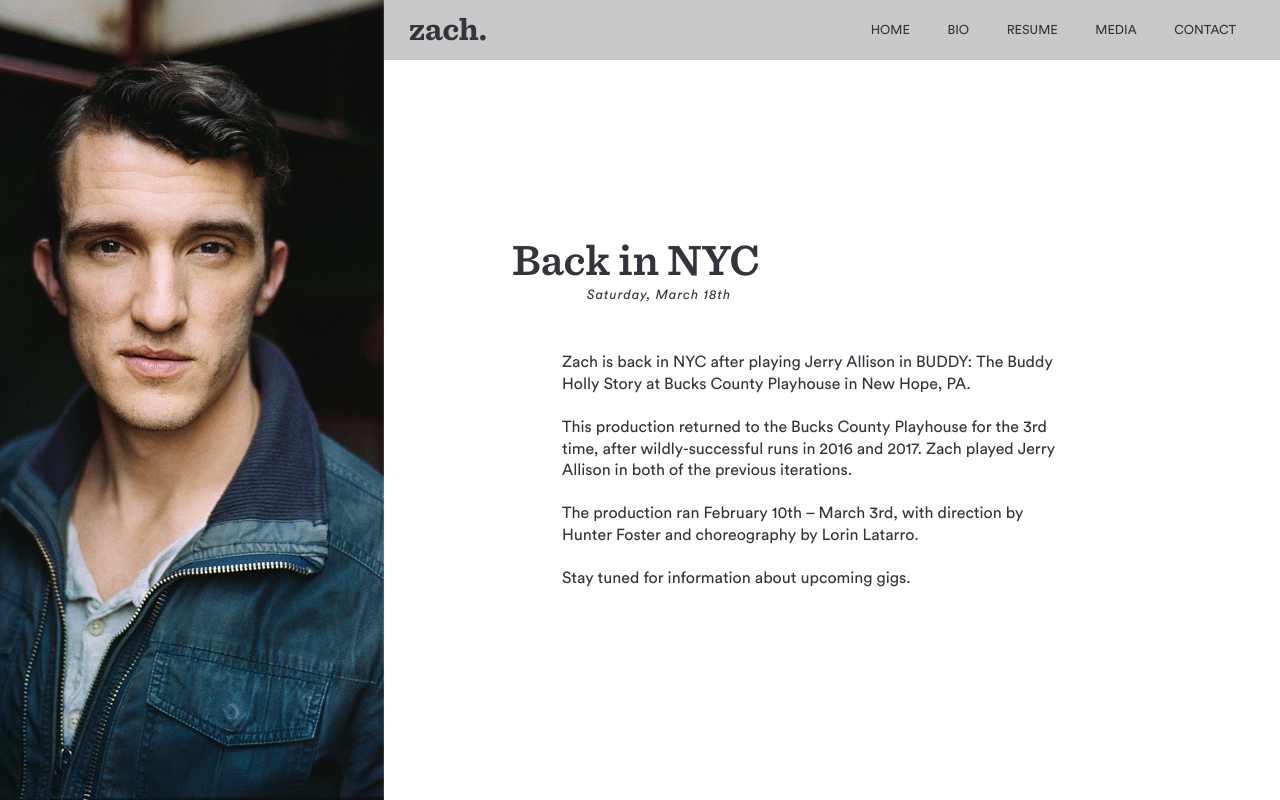
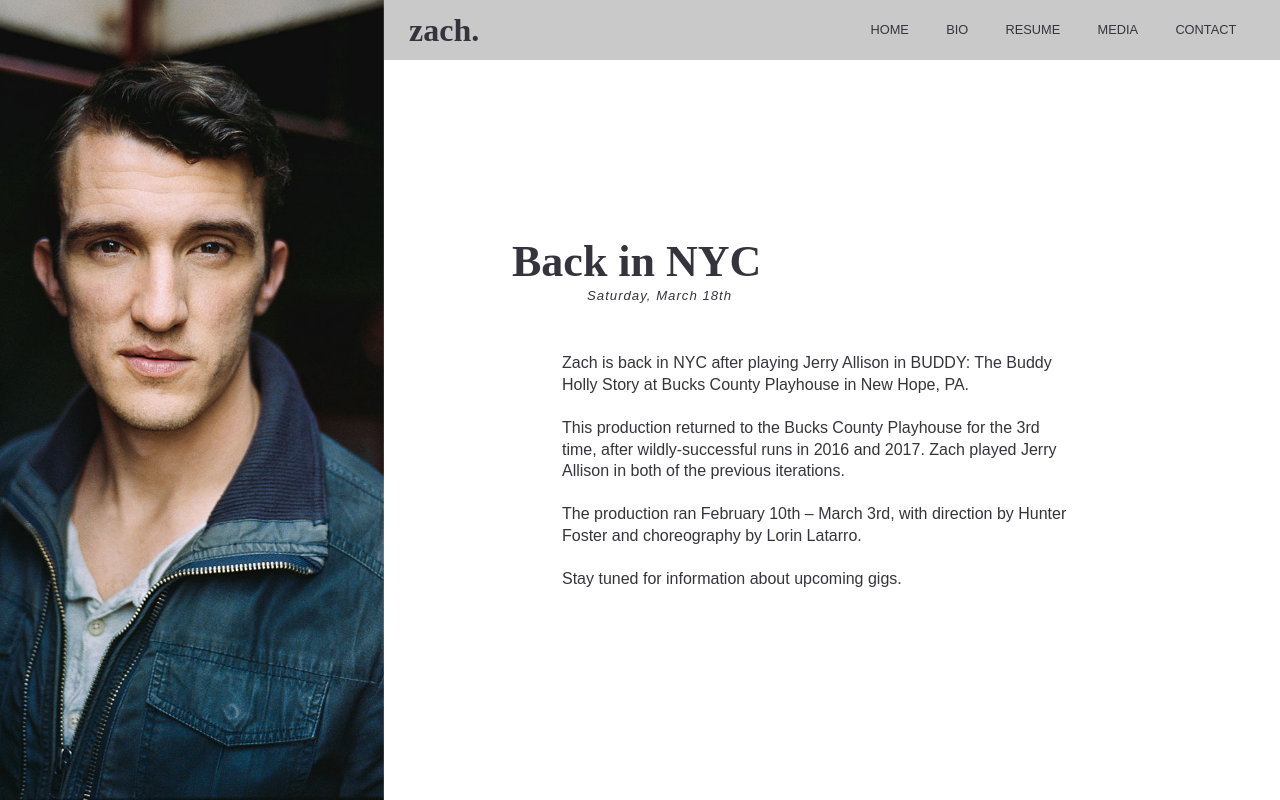
Before and after one commit to Zachcos/ZachCossmanV3, a Gatsby site: page / in a window 1280 px wide. Built offline with nearby package versions, Linux system fonts and the light colour scheme; Gatsby itself is replaced by a stand-in of ours.

Commit message:
Remove @font-face declarations for custom fonts

```diff
--- a/src/imports/globalStyle.js
+++ b/src/imports/globalStyle.js
@@ -49,49 +49,6 @@ const GlobalStyle = createGlobalStyle`
   ul {
     display: inline-block !important;
   }
-
-  @font-face {
-    font-family: 'Sentinel';
-    src: url('fonts/Sentinel-Semibold.woff2') format('woff2'),
-        url('fonts/Sentinel-Semibold.woff') format('woff');
-    font-weight: 600;
-    font-style: normal;
-  }
-  @font-face {
-      font-family: 'Sentinel';
-      src: url('fonts/Sentinel-Bold.woff2') format('woff2'),
-          url('fonts/Sentinel-Bold.woff') format('woff');
-      font-weight: bold;
-      font-style: normal;
-  }
-  @font-face {
-      font-family: 'Circular Std Book';
-      src: url('fonts/CircularStd-Book.woff2') format('woff2'),
-          url('fonts/CircularStd-Book.woff') format('woff');
-      font-weight: normal;
-      font-style: normal;
-  }
-  @font-face {
-      font-family: 'Circular Std Book';
-      src: url('fonts/CircularStd-BookItalic.woff2') format('woff2'),
-          url('fonts/CircularStd-BookItalic.woff') format('woff');
-      font-weight: normal;
-      font-style: italic;
-  }
-  @font-face {
-      font-family: 'Circular Std';
-      src: url('fonts/CircularStd-Black.woff2') format('woff2'),
-          url('fonts/CircularStd-Black.woff') format('woff');
-      font-weight: 900;
-      font-style: normal;
-  }
-  @font-face {
-      font-family: 'Circular Std';
-      src: url('fonts/CircularStd-BlackItalic.woff2') format('woff2'),
-          url('fonts/CircularStd-BlackItalic.woff') format('woff');
-      font-weight: 900;
-      font-style: italic;
-  }
 `;
 
 export default GlobalStyle;
```
